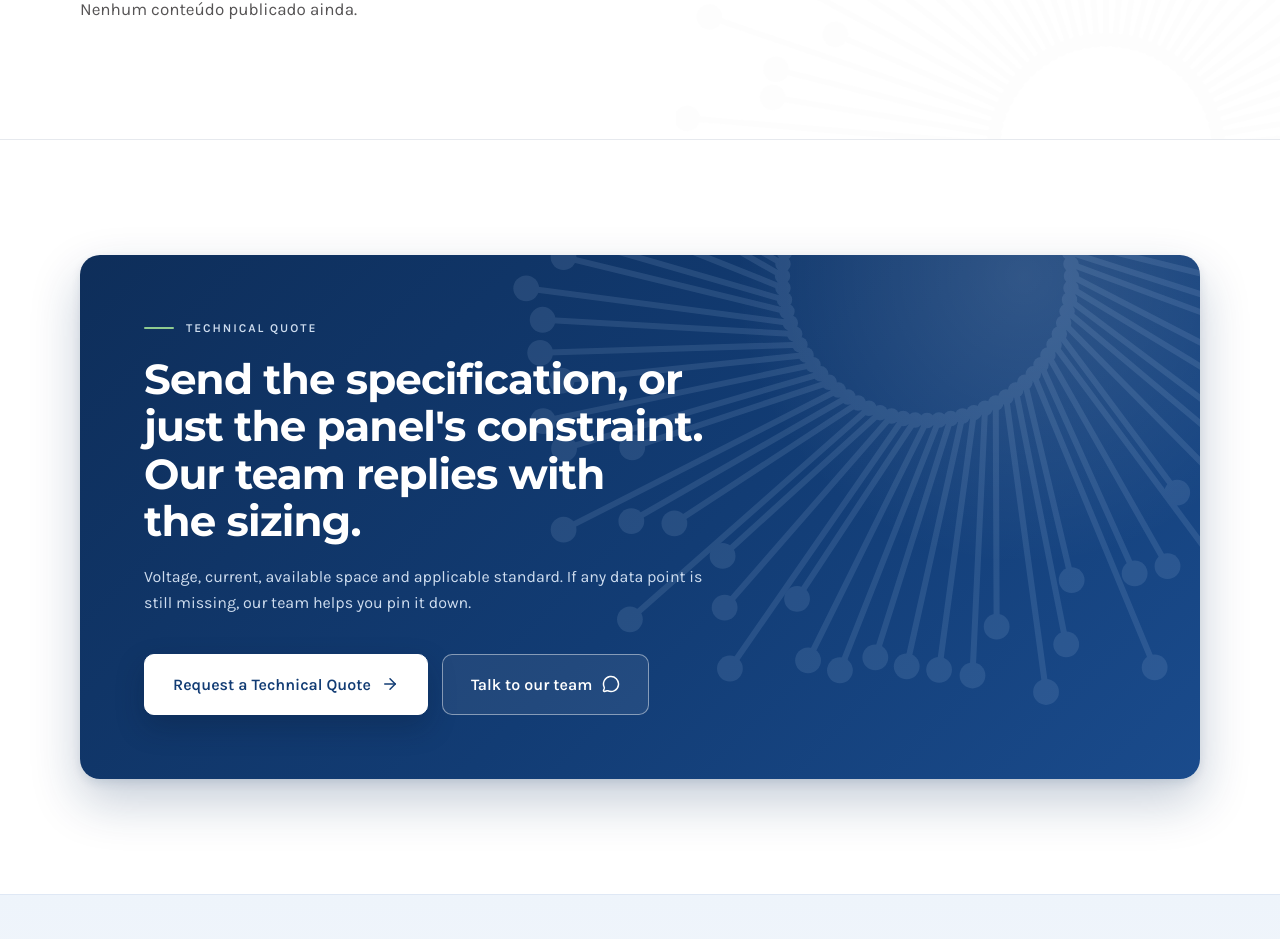
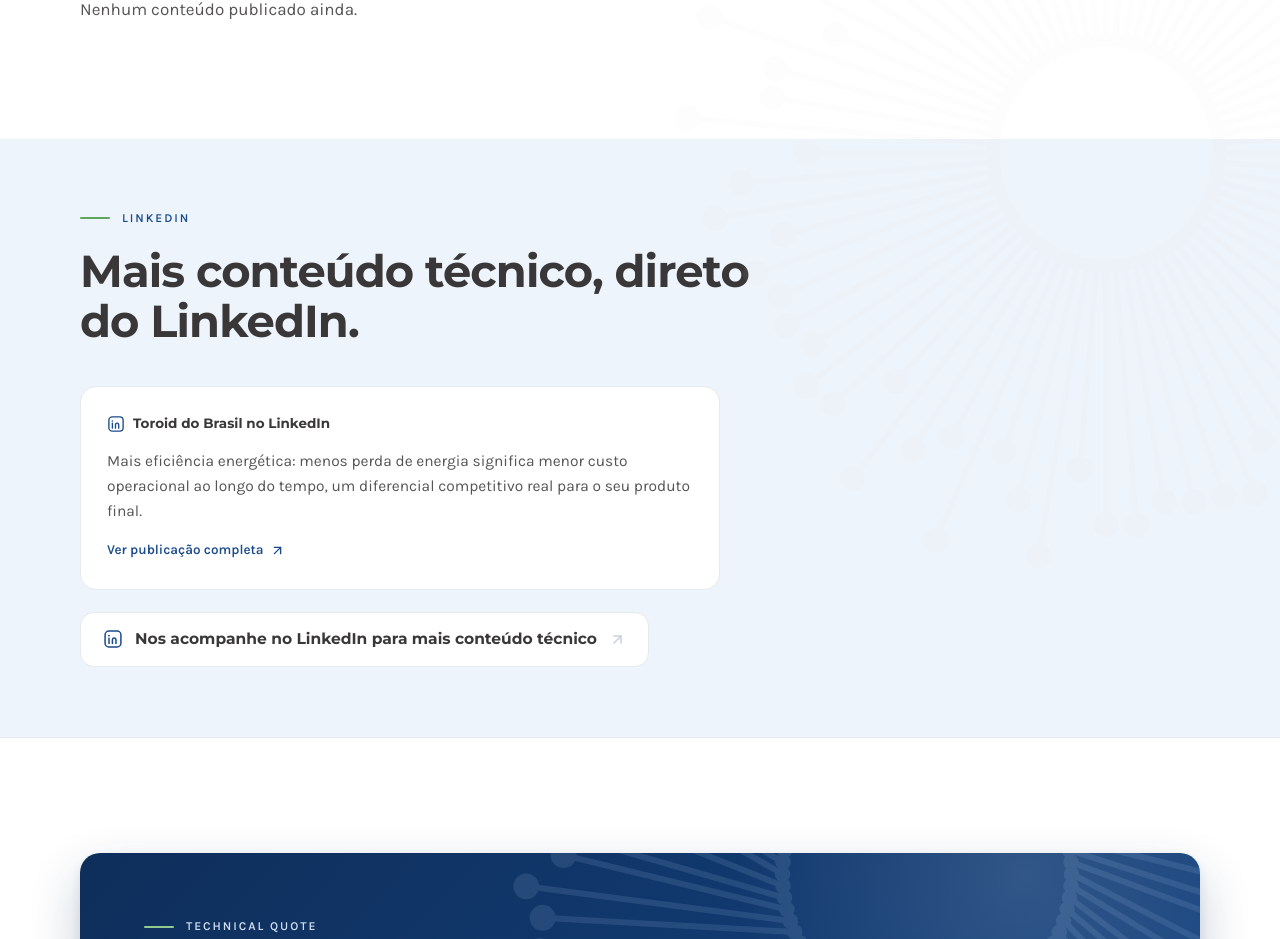
Before and after one commit to ToroidDev/Toroid-Website, a Next.js app: page /blog in a window 1280 px wide. Shown: the part 914-1853 px from the top of the page. Built offline with nearby package versions, Linux system fonts and the light colour scheme.

Commit message:
feat(blog): seção de LinkedIn e ajuste no "Leia também"
Adiciona LinkedinSection à listagem do blog. No card de sugestões do
PostDestaque, tira a data (competia com o título) e troca o TemaChip
por uma variante "texto" sem pílula, só a cor da família.

```diff
--- a/app/blog/page.tsx
+++ b/app/blog/page.tsx
@@ -3,6 +3,7 @@ import { notFound } from "next/navigation";
 import { CTA } from "@/components/sections/CTA";
 import { BlogHero } from "@/components/blog/BlogHero";
 import { Paginacao } from "@/components/blog/Paginacao";
+import { LinkedinSection } from "@/components/blog/LinkedinSection";
 import { PostCard } from "@/components/blog/PostCard";
 import { PostDestaque } from "@/components/blog/PostDestaque";
 import { InstitutionalPattern } from "@/components/ui/InstitutionalPattern";
@@ -146,6 +147,8 @@ export default async function BlogPage({
         </div>
       </section>
 
+      <LinkedinSection />
+
       <CTA />
 
       {JSON_LD.map((schema, i) => (
--- /dev/null
+++ b/components/blog/LinkedinSection.module.css
@@ -0,0 +1,105 @@
+.section {
+  padding: clamp(48px, 5.5vw, 80px) 0;
+  background: var(--color-bg-tint);
+}
+
+.inner {
+  max-width: var(--shell);
+  margin: 0 auto;
+  padding: 0 var(--gutter);
+}
+
+/* Card de post próprio, não embed: mesmo padrão de card do site (branco,
+   borda, sombra só no hover, ver PostCard.module.css) em vez de tentar imitar
+   o cromo visual do LinkedIn — texto e link são nossos, então não faz sentido
+   fingir ser a UI deles. */
+.post {
+  display: block;
+  max-width: 640px;
+  margin-top: clamp(28px, 3.4vw, 40px);
+  padding: clamp(20px, 2.4vw, 26px);
+  border-radius: 16px;
+  border: 1px solid var(--color-border);
+  background: #fff;
+  color: inherit;
+  text-decoration: none;
+  transition: transform 0.22s var(--ease-out), box-shadow 0.22s var(--ease-out), border-color 0.22s var(--ease-out);
+}
+
+.post:hover {
+  transform: translateY(-3px);
+  box-shadow: 0 18px 40px rgba(26, 75, 140, 0.14), 0 3px 8px rgba(26, 75, 140, 0.05);
+  border-color: var(--color-blue-soft);
+}
+
+.postTopo {
+  display: flex;
+  align-items: center;
+  gap: 8px;
+  font-family: var(--font-title);
+  font-size: 13.5px;
+  font-weight: 700;
+  color: var(--color-text);
+}
+
+.postIcone {
+  flex: none;
+  color: var(--color-blue);
+}
+
+.postTexto {
+  margin: 14px 0 0;
+  font-size: 15.5px;
+  line-height: 1.6;
+  color: var(--color-text-secondary);
+}
+
+.postLink {
+  display: inline-flex;
+  align-items: center;
+  gap: 6px;
+  margin-top: 16px;
+  font-size: 13.5px;
+  font-weight: 600;
+  color: var(--color-blue);
+}
+
+.cta {
+  display: inline-flex;
+  align-items: center;
+  gap: 12px;
+  margin-top: clamp(16px, 2vw, 22px);
+  padding: 16px 22px;
+  border-radius: 14px;
+  border: 1px solid var(--color-border);
+  background: #fff;
+  color: var(--color-text);
+  font-family: var(--font-title);
+  font-size: 15.5px;
+  font-weight: 700;
+  line-height: 1.35;
+  text-decoration: none;
+  transition: transform 0.2s var(--ease-out), box-shadow 0.2s var(--ease-out), border-color 0.2s var(--ease-out);
+}
+
+.cta:hover {
+  transform: translateY(-2px);
+  box-shadow: 0 14px 30px rgba(26, 75, 140, 0.1), 0 3px 8px rgba(26, 75, 140, 0.05);
+  border-color: var(--color-blue-soft);
+}
+
+.cta svg:first-child {
+  flex: none;
+  color: var(--color-blue);
+}
+
+.ctaSeta {
+  flex: none;
+  color: var(--color-border-strong);
+  transition: color 0.18s ease-out, transform 0.2s var(--ease-out);
+}
+
+.cta:hover .ctaSeta {
+  color: var(--color-blue);
+  transform: translate(2px, -2px);
+}
--- /dev/null
+++ b/components/blog/LinkedinSection.tsx
@@ -0,0 +1,46 @@
+import { ArrowUpRight } from "lucide-react";
+import { LinkedinIcon } from "@/components/ui/SocialIcons";
+import { SectionHeading } from "@/components/ui/SectionHeading";
+import styles from "./LinkedinSection.module.css";
+
+const LINKEDIN_URL = "https://www.linkedin.com/company/toroidbrasil/";
+
+// PENDENTE: atualizar a cada post novo. Texto copiado do post, e o link é a
+// URL pública dele (no LinkedIn, "..." > "Copiar link para esta publicação").
+const POST_TEXTO =
+  "Mais eficiência energética: menos perda de energia significa menor custo operacional ao longo do tempo, um diferencial competitivo real para o seu produto final.";
+const POST_URL = "https://www.linkedin.com/feed/update/urn:li:share:7497992822365716480/";
+
+// Sem <iframe> embeddado de propósito: o embed oficial do LinkedIn depende de
+// cookie de terceiro e de um script interno pra se ajustar à largura do
+// container, e cai num modo degradado (tamanho fixo pequeno, fora do nosso
+// controle de CSS) sob qualquer ad blocker ou navegador com cookies de
+// terceiro bloqueados — bem comum. Card com texto e link nossos, sem nada de
+// terceiro pra carregar, garante a mesma aparência pra qualquer visitante.
+export function LinkedinSection() {
+  return (
+    <section className={styles.section}>
+      <div className={styles.inner}>
+        <SectionHeading eyebrow="LinkedIn">Mais conteúdo técnico, direto do LinkedIn.</SectionHeading>
+
+        <a href={POST_URL} target="_blank" rel="noopener" className={styles.post}>
+          <span className={styles.postTopo}>
+            <LinkedinIcon size={18} className={styles.postIcone} />
+            Toroid do Brasil no LinkedIn
+          </span>
+          <p className={styles.postTexto}>{POST_TEXTO}</p>
+          <span className={styles.postLink}>
+            Ver publicação completa
+            <ArrowUpRight size={15} strokeWidth={2.2} aria-hidden="true" />
+          </span>
+        </a>
+
+        <a href={LINKEDIN_URL} target="_blank" rel="noopener" className={styles.cta}>
+          <LinkedinIcon size={20} />
+          <span>Nos acompanhe no LinkedIn para mais conteúdo técnico</span>
+          <ArrowUpRight size={17} strokeWidth={2.2} aria-hidden="true" className={styles.ctaSeta} />
+        </a>
+      </div>
+    </section>
+  );
+}
--- a/components/blog/PostDestaque.module.css
+++ b/components/blog/PostDestaque.module.css
@@ -276,11 +276,6 @@
   color: var(--color-blue);
 }
 
-.itemData {
-  font-size: 12.5px;
-  color: var(--color-text-muted);
-}
-
 .itemSeta {
   flex: none;
   margin-top: 3px;
--- a/components/blog/PostDestaque.tsx
+++ b/components/blog/PostDestaque.tsx
@@ -84,11 +84,8 @@ export function PostDestaque({ destaque, sugestoes }: { destaque: PostResumo; su
                         {String(i + 1).padStart(2, "0")}
                       </span>
                       <span className={styles.itemCorpo}>
-                        <TemaChip tema={temaSugestao} />
+                        <TemaChip tema={temaSugestao} tone="texto" />
                         <span className={styles.itemTitulo} dangerouslySetInnerHTML={{ __html: post.titulo }} />
-                        <time className={styles.itemData} dateTime={dataISO(post.publicadoEm)}>
-                          {formatarData(post.publicadoEm)}
-                        </time>
                       </span>
                       <ArrowUpRight size={17} strokeWidth={2.2} aria-hidden="true" className={styles.itemSeta} />
                     </Link>
--- a/components/blog/TemaChip.module.css
+++ b/components/blog/TemaChip.module.css
@@ -54,3 +54,11 @@
   border-color: rgba(255, 255, 255, 0.94);
   backdrop-filter: blur(6px);
 }
+
+/* Sem pílula: mantém só a cor/tipografia da família, sem fundo/borda/padding. */
+.texto {
+  padding: 0;
+  border: none;
+  background: none;
+  border-radius: 0;
+}
--- a/components/blog/TemaChip.tsx
+++ b/components/blog/TemaChip.tsx
@@ -5,8 +5,14 @@ import styles from "./TemaChip.module.css";
  * Etiqueta de família do post. `<span>`, nunca `<a>`: mora dentro de um card
  * que já é um link inteiro (ver lib/blog.ts, comentário do TEMAS).
  * `tone="dark"` é a variante para quando o chip cai sobre a foto do post, com
- * fundo sólido em vez de tinta translúcida.
+ * fundo sólido em vez de tinta translúcida. `tone="texto"` tira a pílula
+ * inteira (fundo, borda, padding) e deixa só a escrita na cor da família,
+ * usado na lateral "Leia também", onde o badge competia com o título.
  */
-export function TemaChip({ tema, tone = "light" }: { tema: Tema; tone?: "light" | "dark" }) {
-  return <span className={`${styles.chip} ${styles[tema.id]} ${tone === "dark" ? styles.dark : ""}`}>{tema.rotulo}</span>;
+export function TemaChip({ tema, tone = "light" }: { tema: Tema; tone?: "light" | "dark" | "texto" }) {
+  return (
+    <span className={`${styles.chip} ${styles[tema.id]} ${tone === "dark" ? styles.dark : ""} ${tone === "texto" ? styles.texto : ""}`}>
+      {tema.rotulo}
+    </span>
+  );
 }
```
